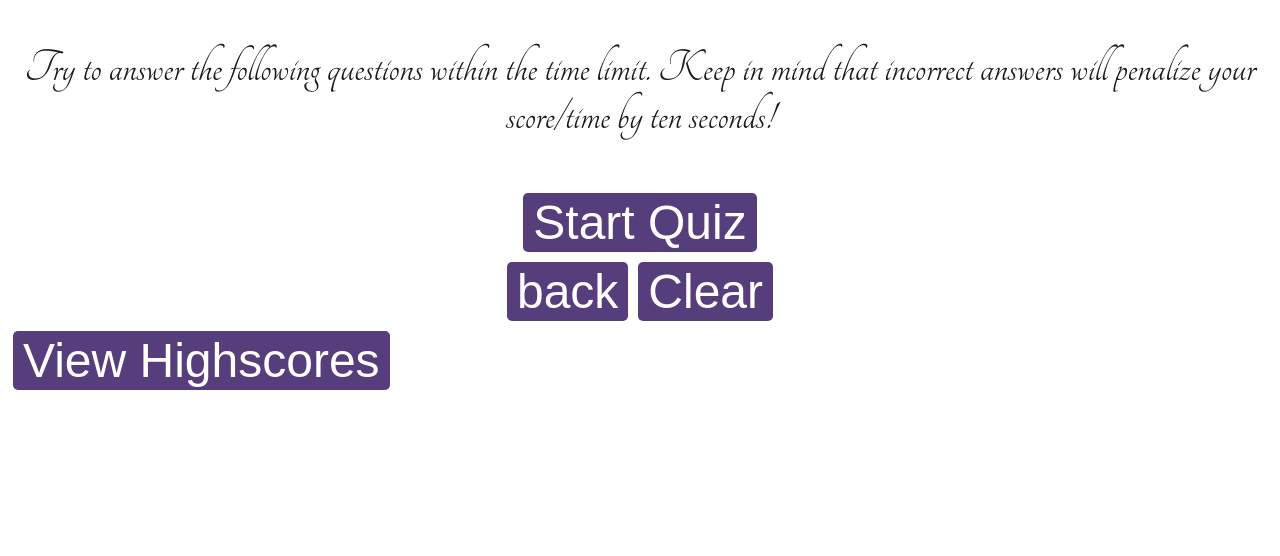
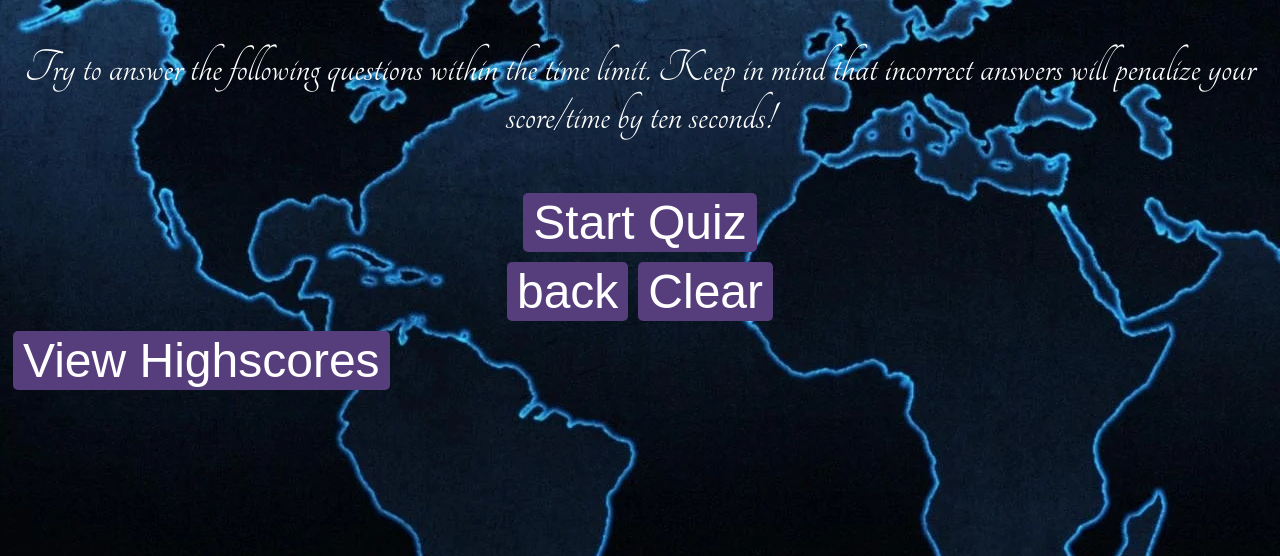
Before and after one commit to TamaraJoniec/Code-Quiz, a plain HTML site: page index.html in a window 1280 px wide. Shown: the part 244-800 px from the top of the page. Drawn offline with Linux system fonts and the light colour scheme.

Commit message:
updated background

```diff
--- a/assets/css/styles.css
+++ b/assets/css/styles.css
@@ -1,7 +1,8 @@
 body {
   font-family: Arial;
   font-size: 120%;
-  color: rgb(27, 26, 26);
+  color: white;
+  background-image: url("/assets/images/background.jpeg");
 }
 backgroud-image {
   background-repeat: no-repeat;
```
